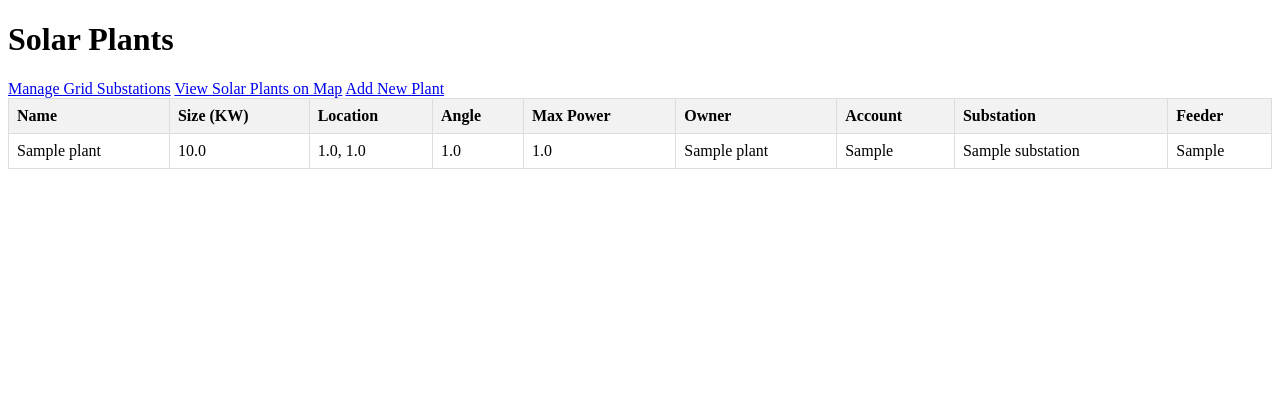
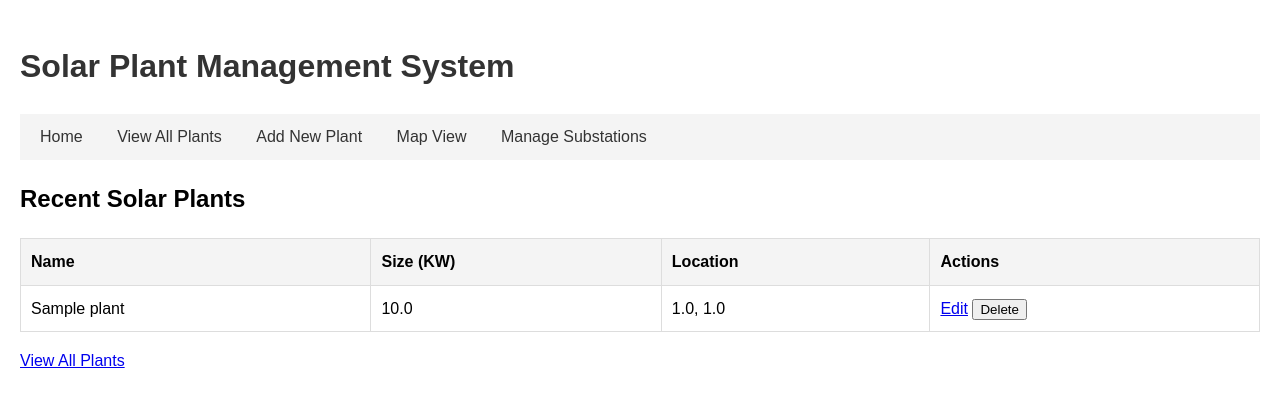
Before and after one commit to LasanthaPrasad/basic-app1, a Flask app: page / in a window 1280 px wide. Shown: the top 409 px of the page. Run offline with Flask 3, Linux system fonts and the light colour scheme; tables that the repository leaves empty hold one stand-in row (values such as "Sample post").

Commit message:
first commit

```diff
--- a/app.py
+++ b/app.py
@@ -54,13 +54,11 @@ class SolarPlant(db.Model):
     grid_substation_id = db.Column(db.Integer, db.ForeignKey('grid_substation.id'), nullable=False)
     connected_feeder = db.Column(db.String(100), nullable=False)
 
-# Routes
+
 @app.route('/')
 def index():
-    plants = SolarPlant.query.all()
+    plants = SolarPlant.query.order_by(SolarPlant.id.desc()).limit(10).all()  # Show 10 most recent plants
     return render_template('index.html', plants=plants)
-
-
 
 
 
--- a/templates/index.html
+++ b/templates/index.html
@@ -3,58 +3,79 @@
 <head>
     <meta charset="UTF-8">
     <meta name="viewport" content="width=device-width, initial-scale=1.0">
-    <title>Solar Plants</title>
+    <title>Solar Plant Management System</title>
     <style>
+        body {
+            font-family: Arial, sans-serif;
+            line-height: 1.6;
+            margin: 0;
+            padding: 20px;
+        }
+        h1 {
+            color: #333;
+        }
+        .nav-menu {
+            background-color: #f4f4f4;
+            padding: 10px;
+            margin-bottom: 20px;
+        }
+        .nav-menu a {
+            color: #333;
+            text-decoration: none;
+            padding: 5px 10px;
+            margin-right: 10px;
+        }
+        .nav-menu a:hover {
+            background-color: #ddd;
+        }
         table {
+            width: 100%;
             border-collapse: collapse;
-            width: 100%;
         }
         th, td {
+            padding: 10px;
             border: 1px solid #ddd;
-            padding: 8px;
             text-align: left;
         }
         th {
-            background-color: #f2f2f2;
+            background-color: #f4f4f4;
         }
     </style>
 </head>
 <body>
+    <h1>Solar Plant Management System</h1>
 
+    <div class="nav-menu">
+        <a href="{{ url_for('index') }}">Home</a>
+        <a href="{{ url_for('list_plants') }}">View All Plants</a>
+        <a href="{{ url_for('add_plant') }}">Add New Plant</a>
+        <a href="{{ url_for('map_view') }}">Map View</a>
+        <a href="{{ url_for('manage_substations') }}">Manage Substations</a>
+    </div>
 
-
-    <h1>Solar Plants</h1>
-    <!-- Add this link somewhere in your index.html, perhaps near the "Add New Plant" link -->
-    <a href="{{ url_for('manage_substations') }}">Manage Grid Substations</a>
-
-    <a href="{{ url_for('map_view') }}">View Solar Plants on Map</a>
-
-    <a href="{{ url_for('add_plant') }}">Add New Plant</a>
+    <h2>Recent Solar Plants</h2>
     <table>
         <tr>
             <th>Name</th>
             <th>Size (KW)</th>
             <th>Location</th>
-            <th>Angle</th>
-            <th>Max Power</th>
-            <th>Owner</th>
-            <th>Account</th>
-            <th>Substation</th>
-            <th>Feeder</th>
+            <th>Actions</th>
         </tr>
         {% for plant in plants %}
         <tr>
             <td>{{ plant.name }}</td>
             <td>{{ plant.size }}</td>
             <td>{{ plant.latitude }}, {{ plant.longitude }}</td>
-            <td>{{ plant.angle }}</td>
-            <td>{{ plant.max_power }}</td>
-            <td>{{ plant.owner_name }}</td>
-            <td>{{ plant.owner_account }}</td>
-            <td>{{ plant.grid_substation.name }}</td>
-            <td>{{ plant.connected_feeder }}</td>
+            <td>
+                <a href="{{ url_for('edit_plant', id=plant.id) }}">Edit</a>
+                <form action="{{ url_for('delete_plant', id=plant.id) }}" method="post" style="display:inline;">
+                    <input type="submit" value="Delete" onclick="return confirm('Are you sure you want to delete this plant?');">
+                </form>
+            </td>
         </tr>
         {% endfor %}
     </table>
+
+    <p><a href="{{ url_for('list_plants') }}">View All Plants</a></p>
 </body>
 </html>
```
